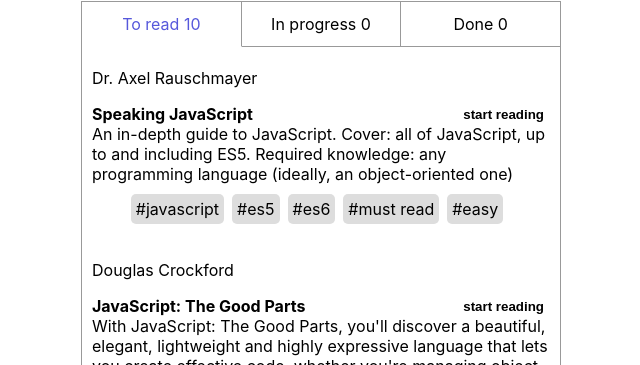
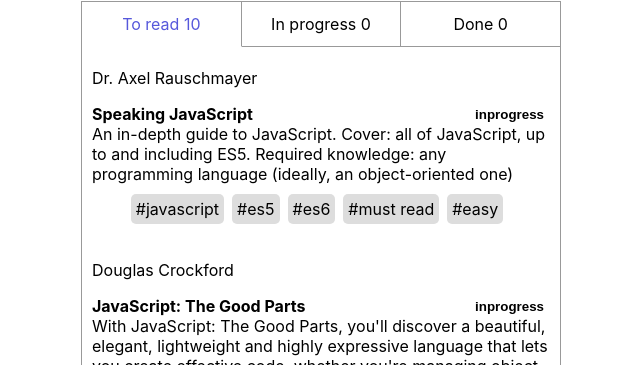
Before and after one commit to blazerius54/book-tabs, a React (Create React App) app: page /toread in a window 1280 px wide. Shown: the part 148-513 px from the top of the page, without its empty margins (319-959 px from the left). Built offline with nearby package versions, Linux system fonts and the light colour scheme.

Commit message:
task-redux/status string

```diff
--- a/src/components/TabBookList/index.js
+++ b/src/components/TabBookList/index.js
@@ -10,7 +10,7 @@
 
 class TabBookList extends Component {
   render() {
-    const { bookList, changeBookStatus } = this.props;
+    const { bookList, changeBookStatus, newStatus } = this.props;
     return (
       <React.Fragment>
         {bookList &&
@@ -23,7 +23,7 @@
                 <BookTitle>
                   <h4>{title}</h4>
                   <button onClick={() => changeBookStatus(id)}>
-                    start reading
+                    {newStatus}
                   </button>
                 </BookTitle>
               </header>
@@ -41,6 +41,7 @@
 TabBookList.propTypes = {
   bookList: PropTypes.array.isRequired,
   changeBookStatus: PropTypes.func.isRequired,
+  newStatus: PropTypes.string.isRequired,
 };
 
 export default TabBookList;
--- a/src/containers/HomePage/index.js
+++ b/src/containers/HomePage/index.js
@@ -80,6 +80,7 @@
               changeBookStatus={id =>
                 changeBookStatus(id, newStatus, activeTab)
               }
+              newStatus={newStatus}
             />
           </TabContent>
         </TabsContainer>
```
